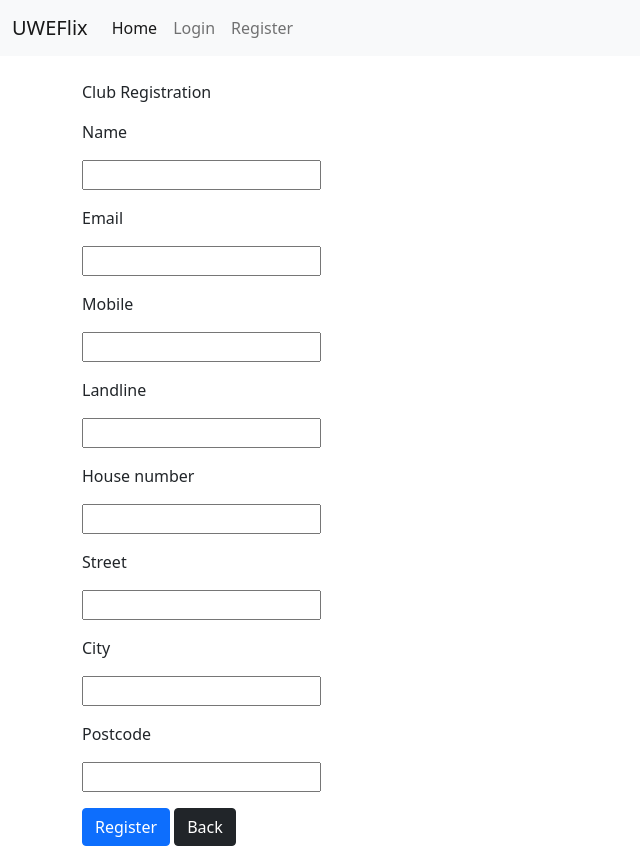
After one commit to je-vargas/django--uwe--flix--es--13, a Django app: template project/templates/users/register_club.html in a window 1280 px wide. The commit adds this page. Shown: the whole page, without its empty margins (0-640 px from the left). Run offline with Django 4.2, Linux system fonts and the light colour scheme; the template is opened without the code that fills it, so the values that code supplies are empty, except form fields; tables that the repository leaves empty hold one stand-in row (values such as "Sample post"); form fields are guessed from the names that the template uses.

Commit message:
ESD-36: templates updated  to include club registration

```diff
--- a/project/templates/navbar.html
+++ b/project/templates/navbar.html
@@ -58,8 +58,10 @@
                   Clubs
                 </a>
                 <ul class="dropdown-menu" aria-labelledby="navbarDropdown">
-                  <li><a class="dropdown-item" href="{% url 'register-club-user' %}">New Representaive</a></li>
-                  <li><a class="dropdown-item" href="{% url 'club-accounts' %}">Club Accounts</a></li>
+                  <li><a class="dropdown-item" href="{% url 'register-club' %}">New Club</a></li>
+                  <li><a class="dropdown-item" href="{% url 'clubs' %}">Clubs</a></li>
+                  <li><a class="dropdown-item" href="{% url 'register-club-user' %}">New Club Representative</a></li>
+                  <li><a class="dropdown-item" href="{% url 'clubrep-accounts' %}">Club Representative Accounts</a></li>
                   <li><a class="dropdown-item" href="{% url 'student-accounts' %}">Student Accounts</a></li>
                 </ul>
               </li>
--- a/project/templates/users/account_delete.html
+++ b/project/templates/users/account_delete.html
@@ -6,7 +6,7 @@
         <p>This will permanently delete account with login: <b>{{account.username}}</b> from the system. Do you want to proceed?</p>
 
         <input type="submit" value="Delete" class="btn btn-success"/>
-        <a href="{% url 'club-accounts' %}" class="btn btn-dark">Back</a>
+        <a href="{% url 'clubrep-accounts' %}" class="btn btn-dark">Back</a>
 
     </form>
 
--- a/project/templates/users/account_update.html
+++ b/project/templates/users/account_update.html
@@ -19,7 +19,7 @@
     <p>{{form.last_name}}</p>
 
     <input type="submit" value="Update" class="btn btn-primary">
-    <a href="{% url 'club-accounts' %}" class="btn btn-dark">Back</a>
+    <a href="{% url 'clubrep-accounts' %}" class="btn btn-dark">Back</a>
 </form>
 
 {% endblock  %}
--- /dev/null
+++ b/project/templates/users/register_club.html
@@ -0,0 +1,48 @@
+{% extends 'base.html' %}
+
+{% block content %}
+
+    <p>Club Registration</p>
+
+    {% if form.errors %}
+    <div class="alert alert-warning alert-dismissible fade show" role="alert">
+        {% for error in form_errors %}
+        {{error}}
+        {% endfor %}
+        <button type="button" class="btn-close" data-bs-dismiss="alert" aria-label="Close"></button>
+    </div>
+{% endif %}
+
+    <form method="POST" >
+        {% csrf_token %}
+
+        <p>{{form.name.label}}</p>
+        <p>{{form.name}}</p>
+
+        <p>{{form.email.label}}</p>
+        <p>{{form.email}}</p>
+
+        <p>{{form.mobile.label}}</p>
+        <p>{{form.mobile}}</p>
+
+        <p>{{form.landline.label}}</p>
+        <p>{{form.landline}}</p>
+
+        <p>{{form.house_number.label}}</p>
+        <p>{{form.house_number}}</p>
+
+        <p>{{form.street.label}}</p>
+        <p>{{form.street}}</p>
+
+        <p>{{form.city.label}}</p>
+        <p>{{form.city}}</p>
+
+        <p>{{form.postcode.label}}</p>
+        <p>{{form.postcode}}</p>
+
+        <input type="submit" value="Register" class="btn btn-primary">
+        <a href="{% url 'clubs' %}" class="btn btn-dark">Back</a>
+    </form>
+
+
+{% endblock %}
```
Also changed, not shown: project/templates/users/clubs.html (added, +21 -0 lines).
